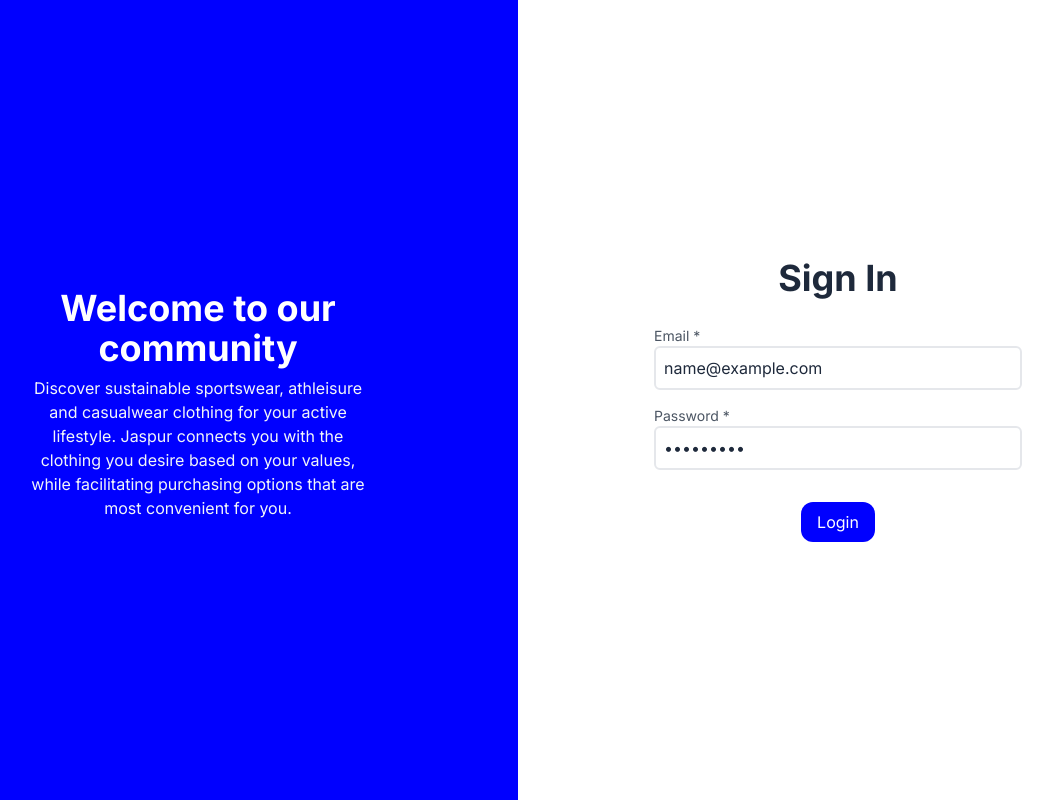
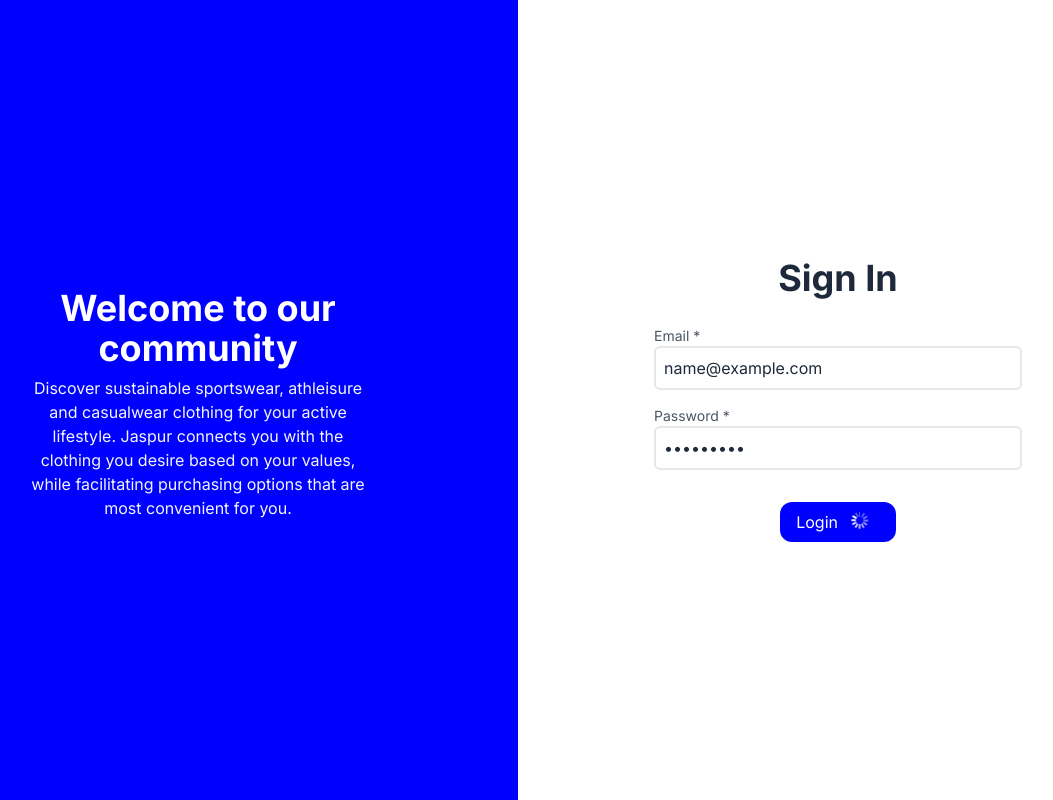
Before and after one commit to SaurabhSingh006/react-framework, a React (Create React App) app: page / in a window 1280 px wide. Both pictures are taken after typing "name@example.com", "Sample123" into the empty fields and a click on the button "Login". Shown: the whole page, without its empty margins (122-1175 px from the left). Built offline with nearby package versions, Linux system fonts and the light colour scheme.

Commit message:
Updated the login form

```diff
--- a/src/components/button/Button.jsx
+++ b/src/components/button/Button.jsx
@@ -2,23 +2,71 @@
 import React from 'react';
 import Loader from './../loader/Loader';
 
-function Button({ classes = '', title = 'Add title', align = 'right' }) {
+function Button({ classes = '', title = 'Add title', align = 'right', loading = false }) {
     const className = classNames(
         'px-2 py-1 rounded-xl m-w-fit',
         classes,
+        { 'disabled:opacity-40': loading },
+    );
+
+    const buttonInnerClasses = classNames(
+        'grid items-center',
+        { 'grid-cols-1': !loading },
+        { 'grid-cols-2': loading }
+    );
+
+    const loaderClasses = classNames(
+        'grid place-items-center',
+        { 'hidden': !loading }
     );
 
 
     return (
         <div style={{ textAlign: `${align}` }}>
             <button className={className} >
-                <div className='flex'>
-                    { title }
-                    <Loader type='bar' backgroundColor='transparent' size='20px' />
-                </div>
+            <div className={buttonInnerClasses} >
+                <div>{ title }</div>
+                <div className={loaderClasses} > <Loader type='bar' backgroundColor='transparent' size='20px' /> </div>
+            </div>
             </button>
         </div>
     )
 }
 
 export default Button
+
+
+// import classNames from 'classnames';
+// import React from 'react';
+// import Loader from './../loader/Loader';
+
+// function Button({ classes = '', title = 'Add title', align = 'right', loading = false }) {
+//     const className = classNames(
+//         'px-2 py-1 rounded-xl text-lg',
+//         classes,
+//         // { 'disabled:opacity-50': loading }
+//     );
+
+//     const buttonInnerClasses = classNames(
+//         'grid items-center',
+//         { 'grid-cols-1': !loading },
+//         { 'grid-cols-2': loading }
+//     );
+//     const loaderClasses = classNames(
+//         'grid place-items-center',
+//         { 'hidden': !loading }
+//     );
+
+//     return (
+//         <div style={{ textAlign: `${align}` }}>
+//             <button disabled className={className} >
+//                 <div className={buttonInnerClasses} >
+//                     <div>{ title }</div>
+//                     <div className={loaderClasses} > <Loader type='bar' backgroundColor='transparent' size='20px' /> </div>
+//                 </div>
+//             </button>
+//         </div>
+//     )
+// }
+
+// export default Button
--- a/src/pages/sign-in/SignIn.jsx
+++ b/src/pages/sign-in/SignIn.jsx
@@ -1,10 +1,11 @@
-import React, { useEffect } from 'react';
+import React, { useEffect, useState } from 'react';
 import useGlobalContext from '../../hooks/useGlobalContex';
 import './../../index.css';
 import CustomInput from './../../components/form/CustomInput';
 import Button from '../../components/button/Button';
 
 function SignIn() {
+  const [loginBtnLoad, setLoginBtnLoad] = useState(false);
   const { userInfo } = useGlobalContext();
   console.log(userInfo);
 
@@ -14,6 +15,7 @@
 
   const handleSubmit = (e) => {
     e.preventDefault();
+    setLoginBtnLoad(true);
     console.log(Object.fromEntries(new FormData(e.target)));
   }
 
@@ -34,7 +36,7 @@
             <CustomInput id='password' label='Password' type='password' required minLength='8' />
 
             <br />
-            <Button title='Login' classes='bg-primaryblue text-white px-4 py-2' align='center' />
+            <Button title='Login' classes='bg-primaryblue text-white px-4 py-2' align='center' loading={loginBtnLoad} />
           </form>
         </div>
 
```
